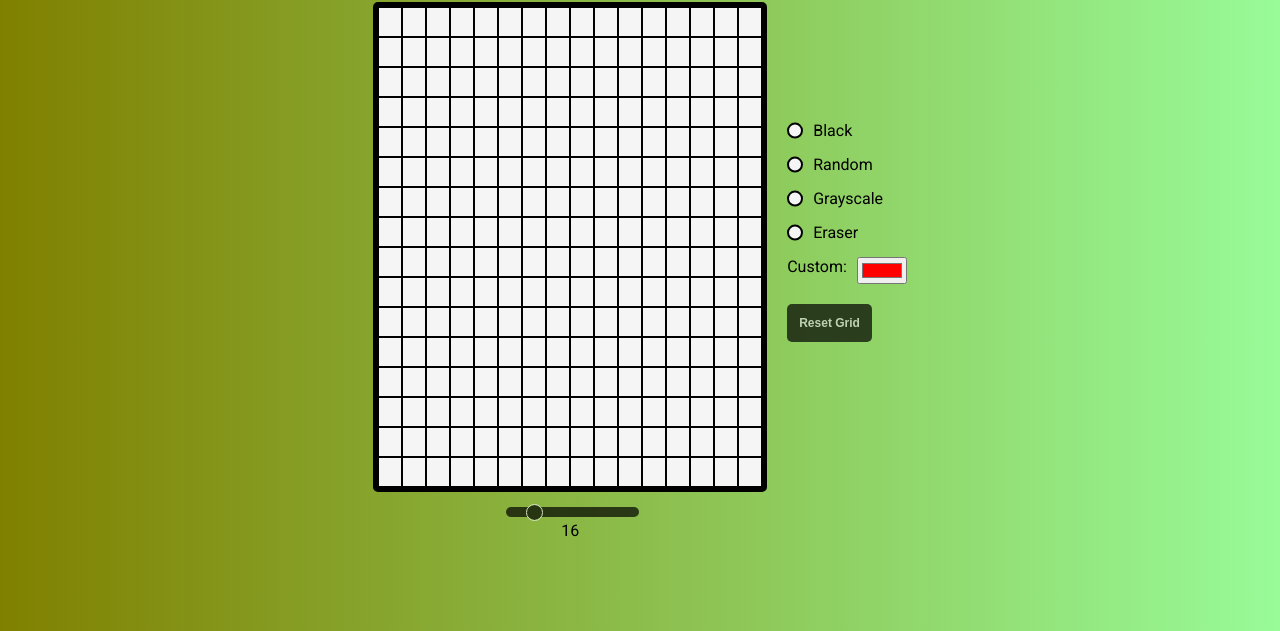
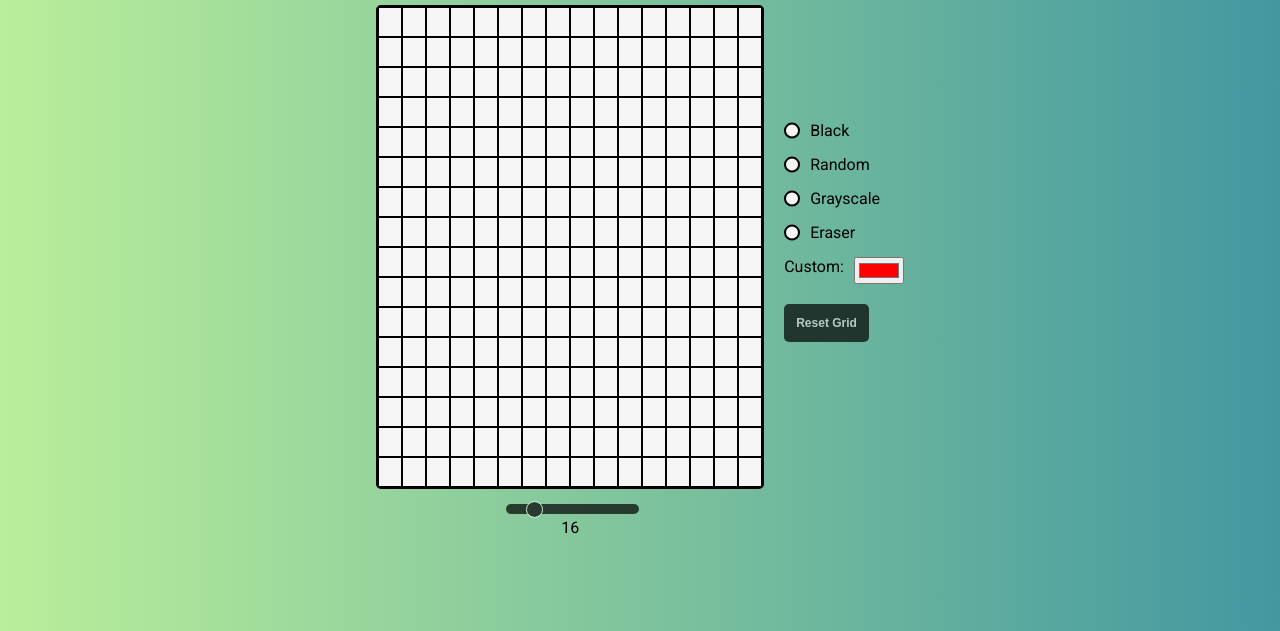
Before and after one commit to asiill/etch-a-sketch, a plain HTML site: page index.html in a window 1280 px wide. Shown: the part 169-800 px from the top of the page. Drawn offline with Linux system fonts and the light colour scheme.

Commit message:
Change background colour

```diff
--- a/style.css
+++ b/style.css
@@ -11,7 +11,7 @@ body {
     font-family: var(--ff-base);
     margin: 0;
     min-height: 100vh;
-    background: linear-gradient(to left, #98fb98, #808000);
+    background: linear-gradient(to right, #b9ee9a, #4398a0);
 
     display: flex;
     justify-content: center;
@@ -36,7 +36,7 @@ body {
     height: 60vh;
     width: 30vw;
     background-color: #f5f5f5;
-    border: 5px solid #000000;
+    border: 2px solid rgb(0, 0, 0);
     border-radius: 5px;
 }
 
```
